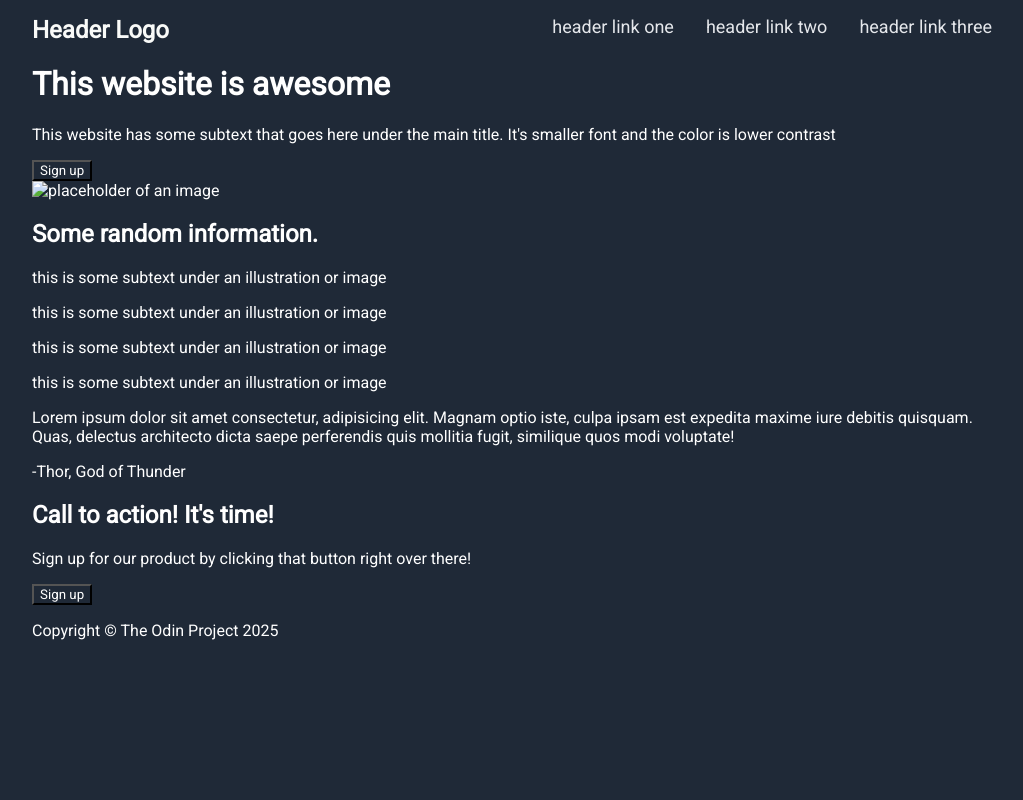
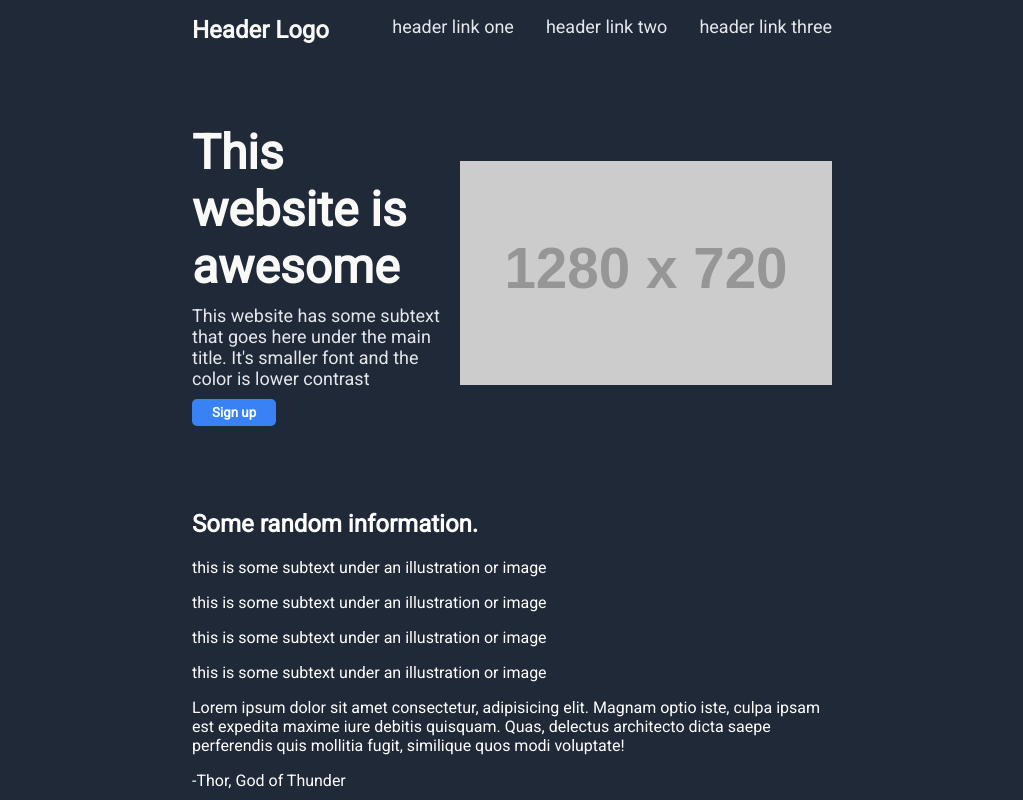
Before and after one commit to neonconsole/odin-landing-page, a plain HTML site: page index.html in a window 1280 px wide. Shown: the top 800 px of the page, without its empty margins (128-1151 px from the left). Drawn offline with Linux system fonts and the light colour scheme; placeholder pictures from the web are drawn by us.

Commit message:
Add hero styling
flex with 2 items taking 50% width

```diff
--- a/index.html
+++ b/index.html
@@ -21,7 +21,7 @@
       </nav>
     </header>
     <div class="hero-wrapper">
-      <div>
+      <div class="hero-text">
         <h1>This website is awesome</h1>
         <p>
           This website has some subtext that goes here under the main title.
@@ -29,7 +29,12 @@
         </p>
         <button>Sign up</button>
       </div>
-      <div><img src="" alt="placeholder of an image" /></div>
+      <div class="hero-image">
+        <img
+          src="https://dummyimage.com/1280x720/fff/aaa
+"
+          alt="placeholder of an image" />
+      </div>
     </div>
     <div>
       <h2>Some random information.</h2>
--- a/styles.css
+++ b/styles.css
@@ -5,7 +5,7 @@
 }
 
 body {
-  margin: 1rem 10rem;
+  margin: 1rem 20rem;
 }
 
 header ul {
@@ -29,3 +29,47 @@ nav ul a {
   font-size: 18px;
   color: #e5e7eb;
 }
+
+.hero-wrapper {
+  display: flex;
+  padding: 4rem 0;
+  gap: 20px;
+  align-items: stretch;
+}
+
+.hero-text {
+  width: 40%;
+}
+
+.hero-text button {
+  background-color: #3882f6;
+  border-radius: 5px;
+  padding: 6px 20px;
+  border: 0px;
+  font-weight: 600;
+}
+
+h1 {
+  font-size: 48px;
+  font-weight: 900;
+  color: #f9faf8;
+  margin: 0px;
+}
+
+.hero-text p {
+  font-size: 18px;
+  color: #e5e7eb;
+  margin: 10px 0px;
+}
+
+.hero-image {
+  width: 60%;
+  overflow: hidden;
+  align-self: center;
+}
+
+.hero-image img {
+  width: 100%;
+  height: 14rem;
+  object-fit: cover;
+}
```
